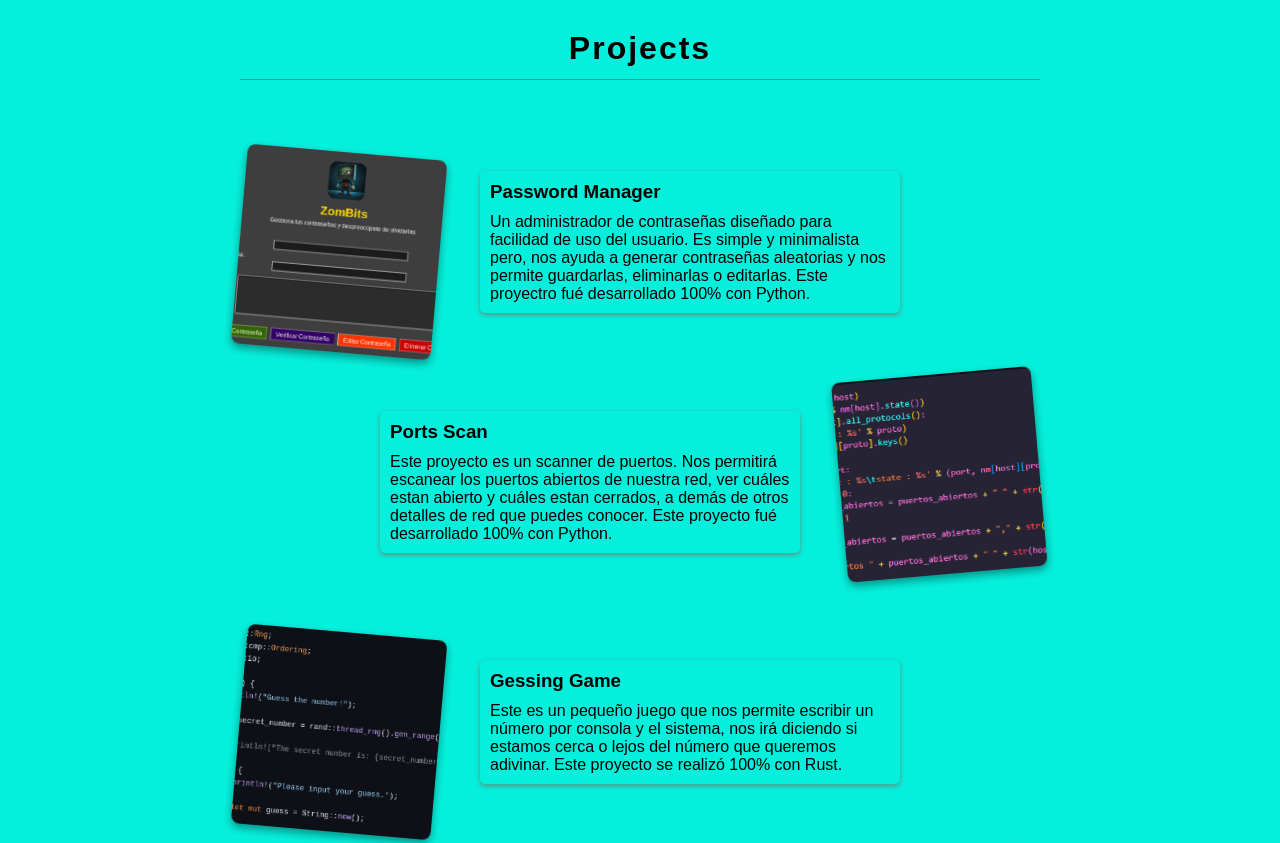
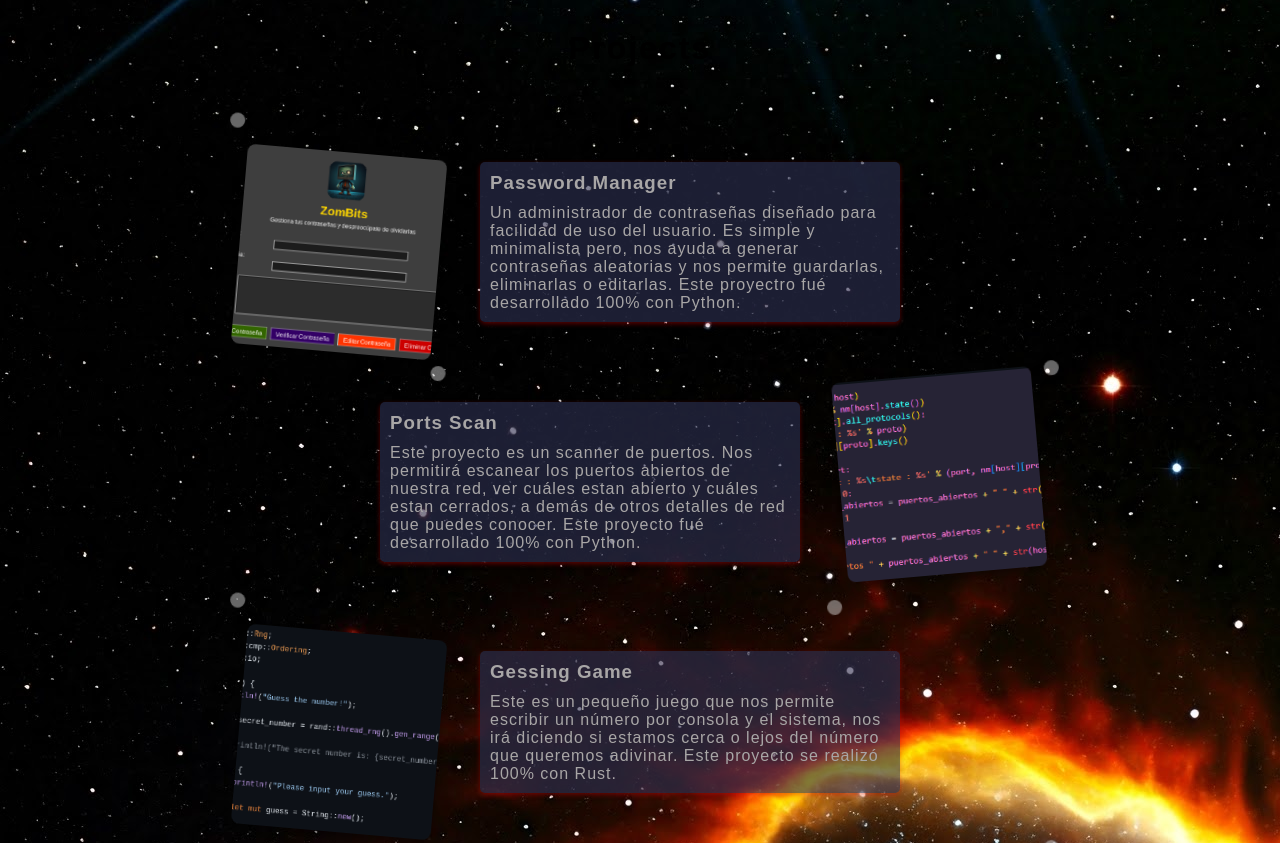
Before and after one commit to jc-zombits/portfolio, a plain HTML site: page index.html in a window 1280 px wide. Shown: the part 1840-2683 px from the top of the page. Drawn offline with nearby package versions, Linux system fonts and the light colour scheme.

Commit message:
Se agregan animaciones y se cambiar el background de la seccion project-space

```diff
--- a/style/styles.css
+++ b/style/styles.css
@@ -10,6 +10,7 @@ body {
     margin: 0;
     padding: 0;
     background: #05f0dc;
+    background-image: url(../img/space.jpeg);
 }
 
 nav {
@@ -153,13 +154,14 @@ ul li a:hover {
 }
 
 .tech {
-    background-color: #302118;
+    /*background-color: #302118;*/
     display: flex;
     justify-content: space-evenly;
     align-items: center;
     padding: 0 10px;
     margin-bottom: 40px;
     box-sizing: border-box;
+    box-shadow: 0 -10px 15px rgba(0, 0, 0, 0.3);
 }
 
 .tech h3 {
@@ -176,6 +178,7 @@ ul li a:hover {
     border-radius: 5px;
     margin-top: 24px;
     transition: transform 0.3s;
+    box-shadow: 5px 5px 8px rgba(192, 187, 187, 0.7);
 }
 
 .box img:hover {
@@ -219,9 +222,13 @@ ul li a:hover {
     gap: 40px; /* Espacio horizontal entre tarjeta y descripción */
 }
 
-.project-card-r {
+.project-card-r, .project-card-l {
+    position: relative; /* Necesario para los elementos flotantes */
     width: 200px;
     height: 200px;
+}
+
+.project-card-r {
     transform: rotate(5deg);
 }
 
@@ -235,8 +242,6 @@ ul li a:hover {
 }
 
 .project-card-l {
-    width: 200px;
-    height: 200px;
     transform: rotate(-5deg);
 }
 
@@ -252,8 +257,19 @@ ul li a:hover {
 .project-description {
     max-width: 400px;
     padding: 10px;
+    background: rgba(47, 51, 85, 0.6);
+    color: #a8a6a6;
     border-radius: 5px;
     box-shadow: 0 2px 5px rgba(212, 6, 6, 0.4);
+    transition: background 0.8s ease-in-out, color 1s ease-in-out, box-shadow 1s ease-in-out;
+    letter-spacing: 1px;
+}
+
+.project-description:hover {
+    border-radius: 5px;
+    background: rgba(28, 29, 46, 0.6);
+    box-shadow: 0 3px 6px rgba(250, 2, 2, 0.6);
+    color: #9b9a9a;
 }
 
 .project-description h3 {
@@ -296,15 +312,95 @@ ul li a:hover {
 
 /* Aplicar animación a las imágenes */
 .project-card-l img {
-    animation: float-t 3s ease-in-out infinite; /* Animación constante */
+    animation: float-t 3s ease-in-out infinite; /* Animación constante hacia arriba */
     transition: transform 0.5s;
 }
 
 .project-card-r img {
-    animation: float-b 2s ease-in-out infinite; /* Animación constante */
+    animation: float-b 2s ease-in-out infinite; /* Animación constante hacia abajo*/
     transition: transform 0.5s;
 }
 
-.project-card-r img:hover, .project-card-l img:hover {
-    transform: scale(1.1) translateY(-10px); /* Escala al pasar el mouse y sube un poco */
+/* Burbujas alrededor de las imágenes */
+.project-card-r::before, .project-card-l::before,
+.project-card-r::after, .project-card-l::after,
+.project-card-r .bubble1, .project-card-r .bubble2,
+.project-card-l .bubble1, .project-card-l .bubble2 {
+    content: "";
+    position: absolute;
+    width: 15px;
+    height: 15px;
+    background-color: rgba(255, 255, 255, 0.5); /* Color de las burbujas */
+    border-radius: 50%;
+    animation: floatAround 5s ease-in-out infinite;
+    opacity: 0.8;
 }
+
+/* Posiciona las burbujas alrededor de cada imagen */
+.project-card-r::before {
+    top: -20px;
+    left: -20px;
+    animation-delay: 0s;
+}
+.project-card-r::after {
+    bottom: -20px;
+    right: -20px;
+    animation-delay: 2s;
+}
+
+/* Burbuja extra 1 para la tarjeta derecha */
+.project-card-r .bubble1 {
+    top: 20px;
+    left: -10px;
+    animation-delay: 1s;
+}
+
+/* Burbuja extra 2 para la tarjeta derecha */
+.project-card-r .bubble2 {
+    bottom: 10px;
+    right: -10px;
+    animation-delay: 3s;
+}
+
+.project-card-l::before {
+    top: -20px;
+    right: -20px;
+    animation-delay: 1s;
+}
+.project-card-l::after {
+    bottom: -20px;
+    left: -20px;
+    animation-delay: 3s;
+}
+
+/* Burbuja extra 1 para la tarjeta izquierda */
+.project-card-l .bubble1 {
+    top: 20px;
+    right: -10px;
+    animation-delay: 0s;
+}
+
+/* Burbuja extra 2 para la tarjeta izquierda */
+.project-card-l .bubble2 {
+    bottom: 10px;
+    left: -10px;
+    animation-delay: 2s;
+}
+
+@keyframes floatAround {
+    0% {
+        transform: translate(0, 0);
+    }
+    25% {
+        transform: translate(10px, -10px);
+    }
+    50% {
+        transform: translate(-10px, 10px);
+    }
+    75% {
+        transform: translate(10px, 10px);
+    }
+    100% {
+        transform: translate(-10px, -10px);
+    }
+}
```
Also changed, not shown: img/space.jpeg (added).
